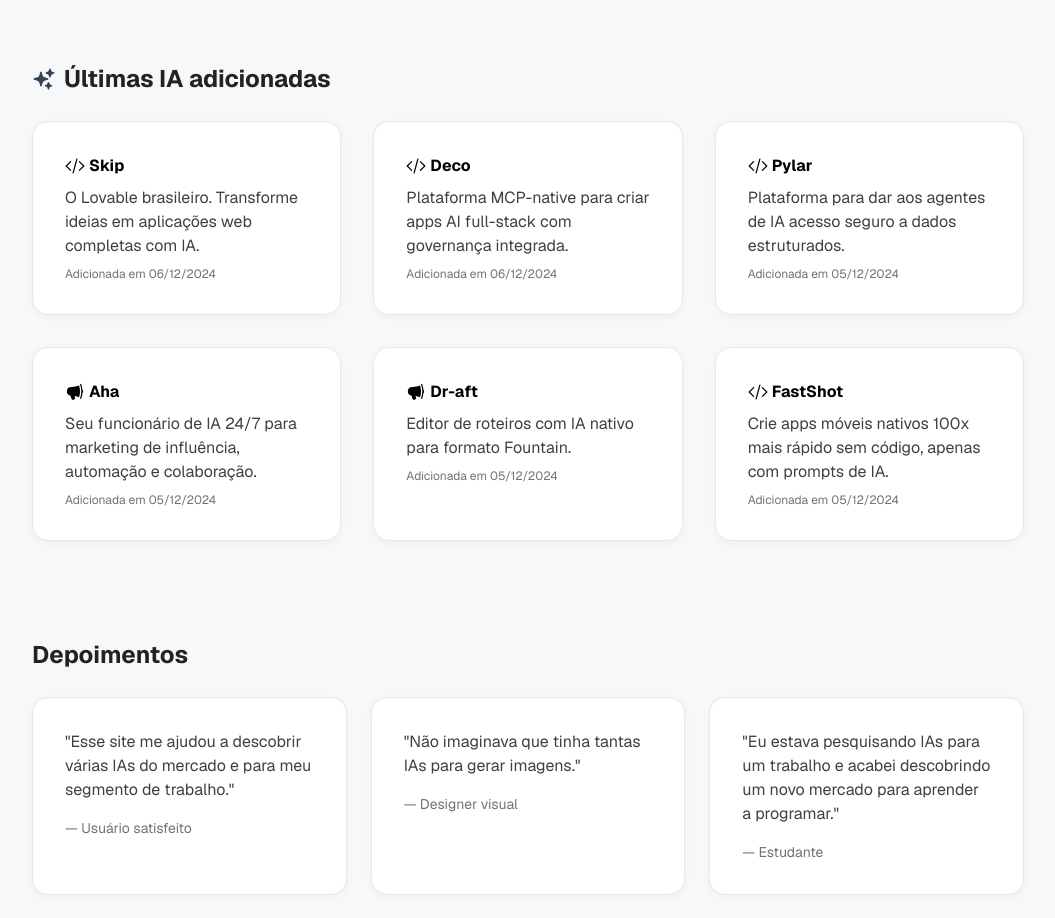
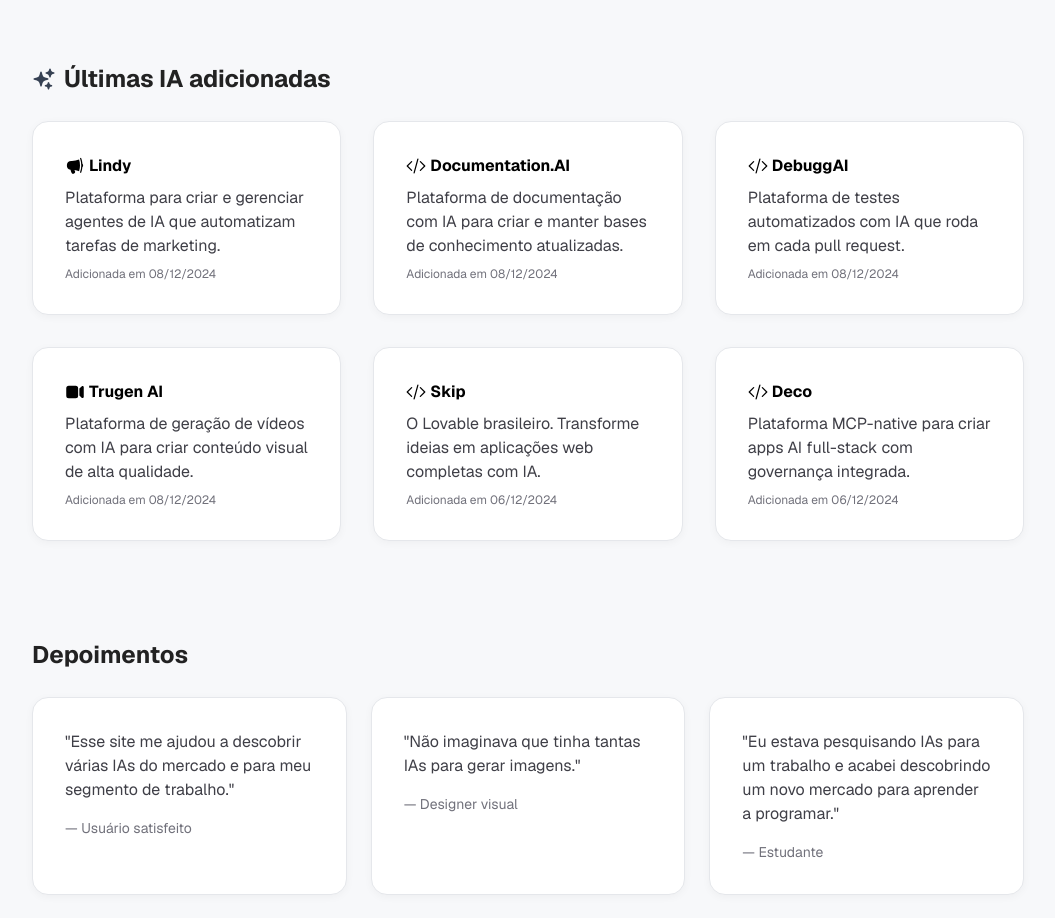
Before and after one commit to cavadema/hypehour, a Next.js app: page / in a window 1280 px wide. Shown: the part 7480-8398 px from the top of the page, without its empty margins (112-1167 px from the left). Built offline with nearby package versions, Linux system fonts and the light colour scheme.

Commit message:
Feat: Add 8 new AI tools across multiple pages and update latest AI section

```diff
--- a/app/ia-para-criar-videos/page.tsx
+++ b/app/ia-para-criar-videos/page.tsx
@@ -77,6 +77,11 @@
         nome: "Pika",
         url: "https://pika.art/login",
         descricao: "Plataforma focada em animação e geração de vídeo com estilos artísticos únicos.",
+    },
+    {
+        nome: "Trugen AI",
+        url: "https://trugen.ai/home",
+        descricao: "Plataforma de geração de vídeos com IA para criar conteúdo visual de alta qualidade.",
     },
     {
         nome: "Kaiber",
--- a/app/ia-para-desenvolvedores/page.tsx
+++ b/app/ia-para-desenvolvedores/page.tsx
@@ -67,6 +67,16 @@
     url: "https://www.pylar.ai/",
     descricao: "Plataforma para dar aos agentes de IA acesso seguro a dados estruturados via ferramentas MCP e views SQL governadas.",
   },
+  {
+    nome: "RightNow AI",
+    url: "https://www.rightnowai.co/",
+    descricao: "Editor de código all-in-one para GPU kernels com IA hardware-aware e profiling em tempo real.",
+  },
+  {
+    nome: "DebuggAI",
+    url: "https://debugg.ai/demo",
+    descricao: "Plataforma de testes automatizados com IA que roda em cada pull request.",
+  },
 ];
 
 export default function IaParaDesenvolvedores() {
--- a/app/ia-para-imagens/page.tsx
+++ b/app/ia-para-imagens/page.tsx
@@ -77,6 +77,11 @@
     url: "https://seed.bytedance.com/en/seedream4_5",
     descricao: "Modelo de geração de imagens da ByteDance com alta qualidade e controle criativo.",
   },
+  {
+    nome: "Kling Avatar",
+    url: "https://app.klingai.com/global/ai-human/image/new",
+    descricao: "Crie avatares realistas e personalizados com IA da Kling.",
+  },
 ];
 
 export const metadata = {
--- a/app/ia-para-marketing/page.tsx
+++ b/app/ia-para-marketing/page.tsx
@@ -73,6 +73,21 @@
         descricao: "Ferramenta de IA para criação de conteúdo e automação de marketing digital.",
     },
     {
+        nome: "Lindy",
+        url: "https://www.lindy.ai/",
+        descricao: "Plataforma para criar e gerenciar agentes de IA que automatizam tarefas de marketing.",
+    },
+    {
+        nome: "Wispr Flow",
+        url: "https://wisprflow.ai/",
+        descricao: "Ditado por voz com IA para escrever conteúdo de marketing 4x mais rápido.",
+    },
+    {
+        nome: "Documentation.AI",
+        url: "https://documentation.ai/",
+        descricao: "Plataforma de documentação com IA para criar e manter bases de conhecimento atualizadas.",
+    },
+    {
         nome: "Olive",
         url: "https://fromolive.com/",
         descricao: "Plataforma de BI impulsionada por IA para criar ferramentas internas rápidas e seguras a partir de prompts.",
--- a/app/ia-para-medicos/page.tsx
+++ b/app/ia-para-medicos/page.tsx
@@ -57,6 +57,11 @@
         url: "https://www.pathai.com/",
         descricao: "Tecnologia de patologia impulsionada por IA para diagnósticos precisos.",
     },
+    {
+        nome: "Aspirin AI",
+        url: "https://play.google.com/store/apps/details?id=appdrguidenet.wpapp",
+        descricao: "App de IA para guia médico e informações sobre medicamentos.",
+    },
 ];
 
 export default function IaParaMedicos() {
--- a/app/page.tsx
+++ b/app/page.tsx
@@ -675,6 +675,26 @@
         <h2 className="apify-section-title flex items-center gap-2"><SparklesIcon className="w-6 h-6 text-gray-700" />Últimas IA adicionadas</h2>
         <div className="grid grid-cols-1 md:grid-cols-2 lg:grid-cols-3 gap-8">
           <div className="apify-card hover:shadow-xl transition-shadow flex flex-col gap-2">
+            <span className="inline-flex items-center gap-1 text-black font-bold"><MegaphoneIcon className="w-5 h-5" /> Lindy</span>
+            <p className="text-zinc-700">Plataforma para criar e gerenciar agentes de IA que automatizam tarefas de marketing.</p>
+            <span className="text-xs text-zinc-500">Adicionada em 08/12/2024</span>
+          </div>
+          <div className="apify-card hover:shadow-xl transition-shadow flex flex-col gap-2">
+            <span className="inline-flex items-center gap-1 text-black font-bold"><CodeBracketIcon className="w-5 h-5" /> Documentation.AI</span>
+            <p className="text-zinc-700">Plataforma de documentação com IA para criar e manter bases de conhecimento atualizadas.</p>
+            <span className="text-xs text-zinc-500">Adicionada em 08/12/2024</span>
+          </div>
+          <div className="apify-card hover:shadow-xl transition-shadow flex flex-col gap-2">
+            <span className="inline-flex items-center gap-1 text-black font-bold"><CodeBracketIcon className="w-5 h-5" /> DebuggAI</span>
+            <p className="text-zinc-700">Plataforma de testes automatizados com IA que roda em cada pull request.</p>
+            <span className="text-xs text-zinc-500">Adicionada em 08/12/2024</span>
+          </div>
+          <div className="apify-card hover:shadow-xl transition-shadow flex flex-col gap-2">
+            <span className="inline-flex items-center gap-1 text-black font-bold"><VideoCameraIcon className="w-5 h-5" /> Trugen AI</span>
+            <p className="text-zinc-700">Plataforma de geração de vídeos com IA para criar conteúdo visual de alta qualidade.</p>
+            <span className="text-xs text-zinc-500">Adicionada em 08/12/2024</span>
+          </div>
+          <div className="apify-card hover:shadow-xl transition-shadow flex flex-col gap-2">
             <span className="inline-flex items-center gap-1 text-black font-bold"><CodeBracketIcon className="w-5 h-5" /> Skip</span>
             <p className="text-zinc-700">O Lovable brasileiro. Transforme ideias em aplicações web completas com IA.</p>
             <span className="text-xs text-zinc-500">Adicionada em 06/12/2024</span>
@@ -683,26 +703,6 @@
             <span className="inline-flex items-center gap-1 text-black font-bold"><CodeBracketIcon className="w-5 h-5" /> Deco</span>
             <p className="text-zinc-700">Plataforma MCP-native para criar apps AI full-stack com governança integrada.</p>
             <span className="text-xs text-zinc-500">Adicionada em 06/12/2024</span>
-          </div>
-          <div className="apify-card hover:shadow-xl transition-shadow flex flex-col gap-2">
-            <span className="inline-flex items-center gap-1 text-black font-bold"><CodeBracketIcon className="w-5 h-5" /> Pylar</span>
-            <p className="text-zinc-700">Plataforma para dar aos agentes de IA acesso seguro a dados estruturados.</p>
-            <span className="text-xs text-zinc-500">Adicionada em 05/12/2024</span>
-          </div>
-          <div className="apify-card hover:shadow-xl transition-shadow flex flex-col gap-2">
-            <span className="inline-flex items-center gap-1 text-black font-bold"><MegaphoneIcon className="w-5 h-5" /> Aha</span>
-            <p className="text-zinc-700">Seu funcionário de IA 24/7 para marketing de influência, automação e colaboração.</p>
-            <span className="text-xs text-zinc-500">Adicionada em 05/12/2024</span>
-          </div>
-          <div className="apify-card hover:shadow-xl transition-shadow flex flex-col gap-2">
-            <span className="inline-flex items-center gap-1 text-black font-bold"><MegaphoneIcon className="w-5 h-5" /> Dr-aft</span>
-            <p className="text-zinc-700">Editor de roteiros com IA nativo para formato Fountain.</p>
-            <span className="text-xs text-zinc-500">Adicionada em 05/12/2024</span>
-          </div>
-          <div className="apify-card hover:shadow-xl transition-shadow flex flex-col gap-2">
-            <span className="inline-flex items-center gap-1 text-black font-bold"><CodeBracketIcon className="w-5 h-5" /> FastShot</span>
-            <p className="text-zinc-700">Crie apps móveis nativos 100x mais rápido sem código, apenas com prompts de IA.</p>
-            <span className="text-xs text-zinc-500">Adicionada em 05/12/2024</span>
           </div>
         </div>
       </section>
```
